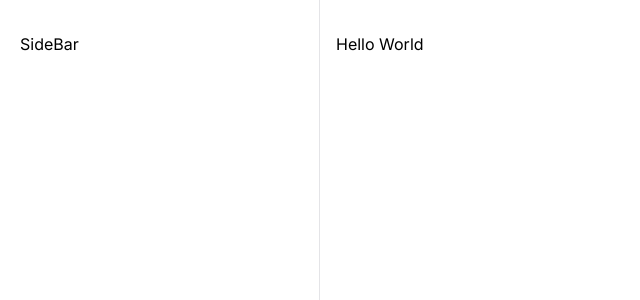
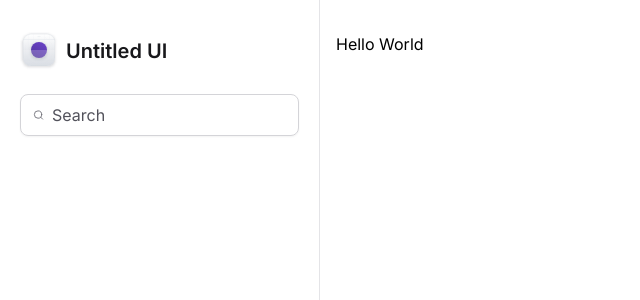
Before and after one commit to PabloYohan/TailwindStudy, a Next.js app: page / in a window 1280 px wide. Shown: the top 300 px of the page, without its empty margins (0-640 px from the left). Built offline with nearby package versions, Linux system fonts and the light colour scheme.

Commit message:
Colocando a logo e barra de pesquisa

```diff
--- a/package.json
+++ b/package.json
@@ -15,6 +15,7 @@
     "autoprefixer": "10.4.19",
     "eslint": "8.57.0",
     "eslint-config-next": "14.1.4",
+    "lucide-react": "^0.364.0",
     "next": "14.1.4",
     "postcss": "8.4.38",
     "react": "18.2.0",
--- a/src/app/layout.tsx
+++ b/src/app/layout.tsx
@@ -1,3 +1,4 @@
+import { SideBar } from '@/components/Sidebar'
 import './globals.css'
 import type { Metadata } from 'next'
 import { Inter } from 'next/font/google'
@@ -18,7 +19,7 @@
     <html lang="en">
       <body className={inter.className}>
         <div className="grid-cols-app grid min-h-screen">
-          <aside className="border-r border-zinc-200 px-5 py-8">SideBar</aside>
+          <SideBar />
           <main className="px-4 pb-12 pt-8">{children}</main>
         </div>
       </body>
--- /dev/null
+++ b/src/components/Sidebar/Logo.tsx
@@ -0,0 +1,209 @@
+export function Logo() {
+  return (
+    <strong className="flex items-center gap-2 text-xl font-semibold text-zinc-900">
+      <svg
+        width={38}
+        height={38}
+        viewBox="0 0 38 38"
+        fill="none"
+        xmlns="http://www.w3.org/2000/svg"
+      >
+        <g filter="url(#filter0_dd_18066_307)">
+          <g clipPath="url(#clip0_18066_307)">
+            <rect x={3} y={2} width={32} height={32} rx={8} fill="#fff" />
+            <rect
+              x={3}
+              y={2}
+              width={32}
+              height={32}
+              rx={8}
+              fill="url(#paint0_linear_18066_307)"
+            />
+            <path
+              fillRule="evenodd"
+              clipRule="evenodd"
+              d="M19 4.039c-7.71 0-13.961 6.25-13.961 13.961 0 7.71 6.25 13.961 13.961 13.961 7.71 0 13.961-6.25 13.961-13.961 0-7.71-6.25-13.961-13.961-13.961zM4.961 18c0-7.753 6.286-14.039 14.039-14.039S33.039 10.247 33.039 18 26.753 32.039 19 32.039 4.961 25.753 4.961 18z"
+              fill="#D0D5DD"
+            />
+            <path
+              fillRule="evenodd"
+              clipRule="evenodd"
+              d="M19 14.078a3.922 3.922 0 100 7.845 3.922 3.922 0 000-7.845zM15 18a4 4 0 118 0 4 4 0 01-8 0z"
+              fill="#D0D5DD"
+            />
+            <path
+              fillRule="evenodd"
+              clipRule="evenodd"
+              d="M19 15.32a2.68 2.68 0 100 5.36 2.68 2.68 0 000-5.36zM16.243 18a2.757 2.757 0 115.514 0 2.757 2.757 0 01-5.514 0z"
+              fill="#D0D5DD"
+            />
+            <path d="M18.961 2h.078v32h-.078V2z" fill="#D0D5DD" />
+            <path d="M35 17.96v.079H3v-.078h32z" fill="#D0D5DD" />
+            <path
+              d="M29.602 2h.078v32h-.078V2zM13.64 2h.078v32h-.077V2zM24.282 2h.077v32h-.077V2zM8.32 2h.078v32H8.32V2z"
+              fill="#D0D5DD"
+            />
+            <path
+              d="M35 28.602v.077H3v-.077h32zM35 12.64v.078H3v-.077h32zM35 23.281v.078H3v-.078h32zM35 7.32v.078H3V7.32h32z"
+              fill="#D0D5DD"
+            />
+            <g filter="url(#filter1_dd_18066_307)">
+              <circle
+                cx={19}
+                cy={18}
+                r={8}
+                fill="url(#paint1_linear_18066_307)"
+              />
+            </g>
+            <g filter="url(#filter2_b_18066_307)">
+              <path
+                d="M3 18h32v3.2c0 4.48 0 6.72-.872 8.432a8 8 0 01-3.496 3.496C28.92 34 26.68 34 22.2 34h-6.4c-4.48 0-6.72 0-8.432-.872a8 8 0 01-3.496-3.496C3 27.92 3 25.68 3 21.2V18z"
+                fill="#fff"
+                fillOpacity={0.2}
+              />
+            </g>
+          </g>
+          <rect
+            x={3.15}
+            y={2.15}
+            width={31.7}
+            height={31.7}
+            rx={7.85}
+            stroke="#D0D5DD"
+            strokeWidth={0.3}
+          />
+        </g>
+        <defs>
+          <filter
+            id="filter0_dd_18066_307"
+            x={0}
+            y={0}
+            width={38}
+            height={38}
+            filterUnits="userSpaceOnUse"
+            colorInterpolationFilters="sRGB"
+          >
+            <feFlood floodOpacity={0} result="BackgroundImageFix" />
+            <feColorMatrix
+              in="SourceAlpha"
+              values="0 0 0 0 0 0 0 0 0 0 0 0 0 0 0 0 0 0 127 0"
+              result="hardAlpha"
+            />
+            <feOffset dy={1} />
+            <feGaussianBlur stdDeviation={1} />
+            <feColorMatrix values="0 0 0 0 0.0627451 0 0 0 0 0.0941176 0 0 0 0 0.156863 0 0 0 0.06 0" />
+            <feBlend
+              in2="BackgroundImageFix"
+              result="effect1_dropShadow_18066_307"
+            />
+            <feColorMatrix
+              in="SourceAlpha"
+              values="0 0 0 0 0 0 0 0 0 0 0 0 0 0 0 0 0 0 127 0"
+              result="hardAlpha"
+            />
+            <feOffset dy={1} />
+            <feGaussianBlur stdDeviation={1.5} />
+            <feColorMatrix values="0 0 0 0 0.0627451 0 0 0 0 0.0941176 0 0 0 0 0.156863 0 0 0 0.1 0" />
+            <feBlend
+              in2="effect1_dropShadow_18066_307"
+              result="effect2_dropShadow_18066_307"
+            />
+            <feBlend
+              in="SourceGraphic"
+              in2="effect2_dropShadow_18066_307"
+              result="shape"
+            />
+          </filter>
+          <filter
+            id="filter1_dd_18066_307"
+            x={8}
+            y={8}
+            width={22}
+            height={22}
+            filterUnits="userSpaceOnUse"
+            colorInterpolationFilters="sRGB"
+          >
+            <feFlood floodOpacity={0} result="BackgroundImageFix" />
+            <feColorMatrix
+              in="SourceAlpha"
+              values="0 0 0 0 0 0 0 0 0 0 0 0 0 0 0 0 0 0 127 0"
+              result="hardAlpha"
+            />
+            <feOffset dy={1} />
+            <feGaussianBlur stdDeviation={1} />
+            <feColorMatrix values="0 0 0 0 0.0627451 0 0 0 0 0.0941176 0 0 0 0 0.156863 0 0 0 0.06 0" />
+            <feBlend
+              in2="BackgroundImageFix"
+              result="effect1_dropShadow_18066_307"
+            />
+            <feColorMatrix
+              in="SourceAlpha"
+              values="0 0 0 0 0 0 0 0 0 0 0 0 0 0 0 0 0 0 127 0"
+              result="hardAlpha"
+            />
+            <feOffset dy={1} />
+            <feGaussianBlur stdDeviation={1.5} />
+            <feColorMatrix values="0 0 0 0 0.0627451 0 0 0 0 0.0941176 0 0 0 0 0.156863 0 0 0 0.1 0" />
+            <feBlend
+              in2="effect1_dropShadow_18066_307"
+              result="effect2_dropShadow_18066_307"
+            />
+            <feBlend
+              in="SourceGraphic"
+              in2="effect2_dropShadow_18066_307"
+              result="shape"
+            />
+          </filter>
+          <filter
+            id="filter2_b_18066_307"
+            x={-2}
+            y={13}
+            width={42}
+            height={26}
+            filterUnits="userSpaceOnUse"
+            colorInterpolationFilters="sRGB"
+          >
+            <feFlood floodOpacity={0} result="BackgroundImageFix" />
+            <feGaussianBlur in="BackgroundImageFix" stdDeviation={2.5} />
+            <feComposite
+              in2="SourceAlpha"
+              operator="in"
+              result="effect1_backgroundBlur_18066_307"
+            />
+            <feBlend
+              in="SourceGraphic"
+              in2="effect1_backgroundBlur_18066_307"
+              result="shape"
+            />
+          </filter>
+          <linearGradient
+            id="paint0_linear_18066_307"
+            x1={19}
+            y1={2}
+            x2={19}
+            y2={34}
+            gradientUnits="userSpaceOnUse"
+          >
+            <stop stopColor="#fff" />
+            <stop offset={1} stopColor="#D0D5DD" />
+          </linearGradient>
+          <linearGradient
+            id="paint1_linear_18066_307"
+            x1={15}
+            y1={26}
+            x2={23}
+            y2={10}
+            gradientUnits="userSpaceOnUse"
+          >
+            <stop stopColor="#53389E" />
+            <stop offset={1} stopColor="#6941C6" />
+          </linearGradient>
+          <clipPath id="clip0_18066_307">
+            <rect x={3} y={2} width={32} height={32} rx={8} fill="#fff" />
+          </clipPath>
+        </defs>
+      </svg>
+      <span>Untitled UI</span>
+    </strong>
+  )
+}
--- /dev/null
+++ b/src/components/Sidebar/index.tsx
@@ -0,0 +1,18 @@
+import { Search } from 'lucide-react'
+import { Logo } from './Logo'
+
+export function SideBar() {
+  return (
+    <aside className="space-y-6 border-r border-zinc-200 px-5 py-8">
+      <Logo />
+
+      <div className="flex w-full items-center gap-2 rounded-lg border border-zinc-300 px-3 py-2 shadow-sm">
+        <Search className="h-5 w-5 text-zinc-500" />
+        <input
+          className="pd-0 flex-1 border-0 bg-transparent text-zinc-900 placeholder-zinc-600"
+          placeholder="Search"
+        />
+      </div>
+    </aside>
+  )
+}
```
Also changed, not shown: 1 other file (tests, documents, lock files or other folders).
